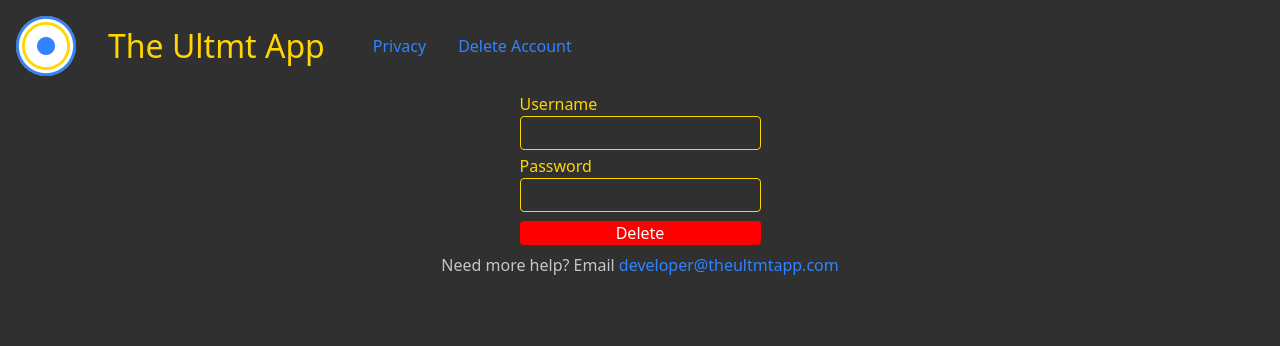
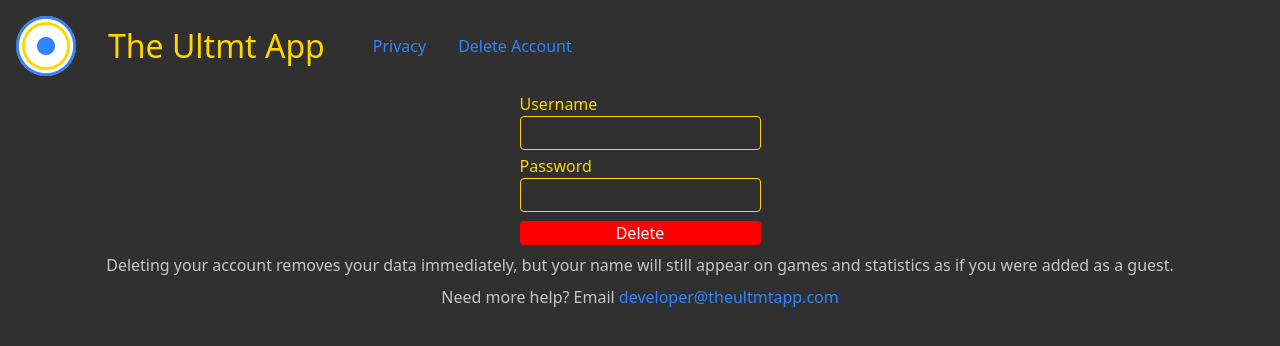
Before and after one commit to CeluchNB/ultmt-site, a Next.js app: page /delete-account in a window 1280 px wide. Shown: the top 346 px of the page. Built offline with nearby package versions, Linux system fonts and the light colour scheme.

Commit message:
fix: added instructions to delete account page

```diff
--- a/pages/delete-account.tsx
+++ b/pages/delete-account.tsx
@@ -50,6 +50,7 @@ export default function DeleteAccount() {
                     </form>
                 </div>
                 <p style={{ color: statusTextColor }}>{statusText}</p>
+                <p>Deleting your account removes your data immediately, but your name will still appear on games and statistics as if you were added as a guest.</p>
                 <p>Need more help? Email <Link style={{ margin: 0 }} href="mailto:developer@theultmtapp.com" className="link">developer@theultmtapp.com</Link></p>
             </div>
         </div>
```
